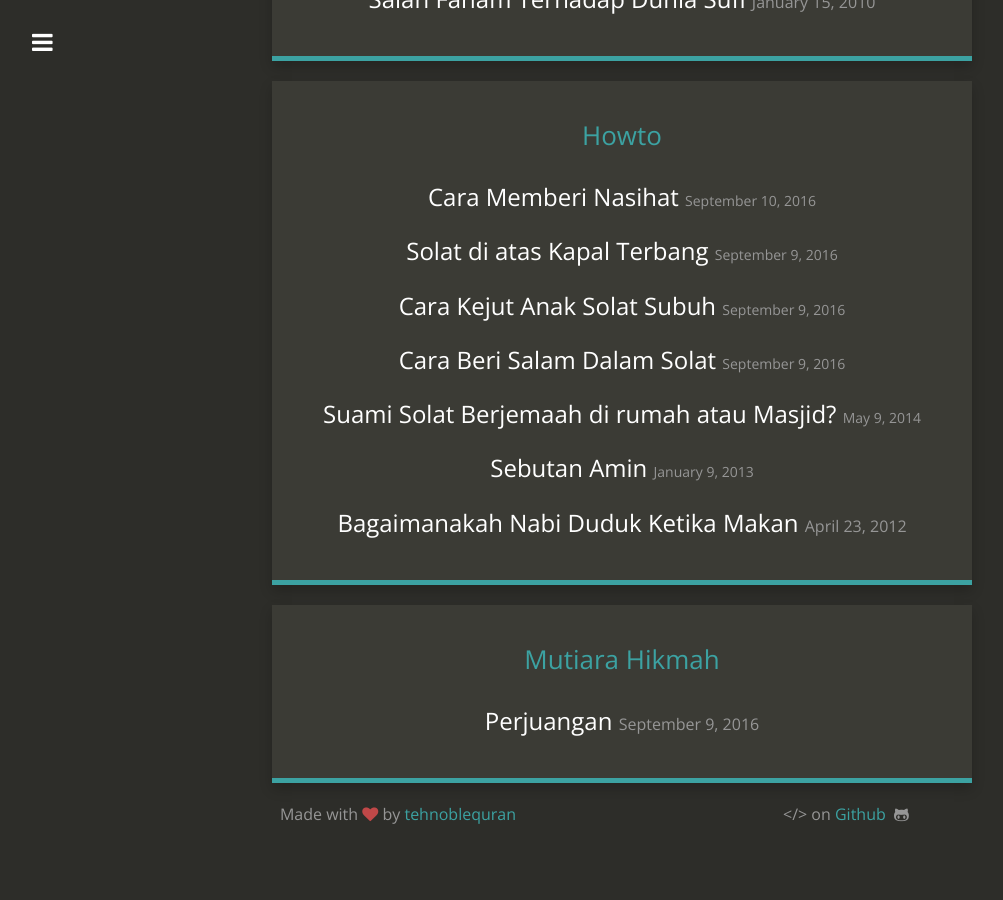
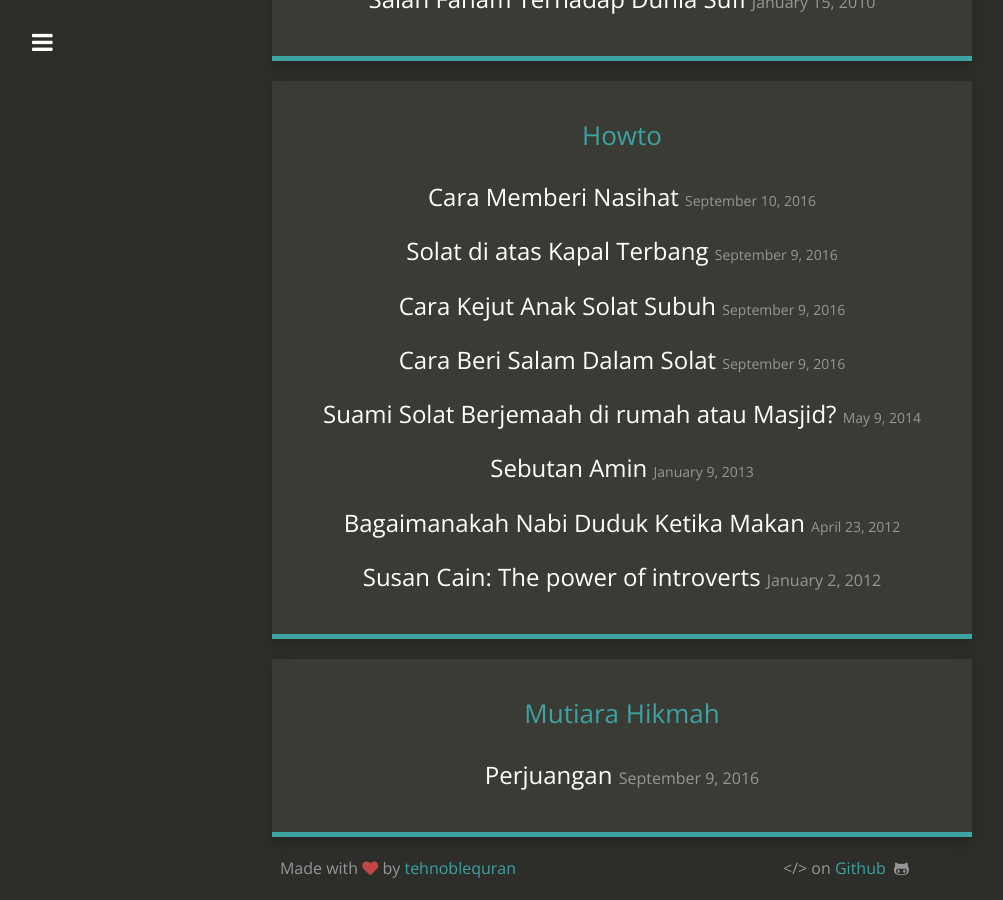
Before and after one commit to kedamaian/swsyafiq, a Jekyll site: the page built from posts-by-categories.html, in a window 1280 px wide and 900 px high, scrolled down 4056 px. Shown: the whole window, without its empty margins (18-1021 px from the left). Built offline with Jekyll 4.4.1, drawn with Linux system fonts in a browser that asks for light colours; nearby versions of some CDN libraries; before the commit the page ends 4902 px from its top, so only the background shows below that.

Commit message:
Updated 2012-01-02-susan-cain-the-power-of-introverts.md

```diff
--- a/_posts/2012-01-02-susan-cain-the-power-of-introverts.md
+++ b/_posts/2012-01-02-susan-cain-the-power-of-introverts.md
@@ -1 +1,9 @@
+---
+layout: post
+published: true
+author: tehnoblequran
+title: 'Susan Cain: The power of introverts'
+categories:
+  - Howto
+---
 <iframe width="560" height="315" src="https://www.youtube.com/embed/c0KYU2j0TM4" frameborder="0" allowfullscreen></iframe>
```
